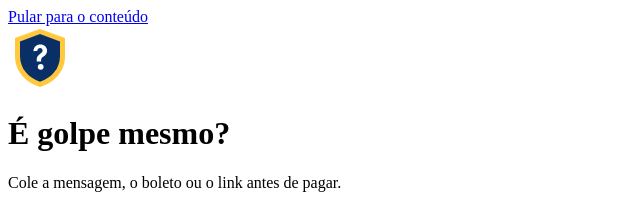
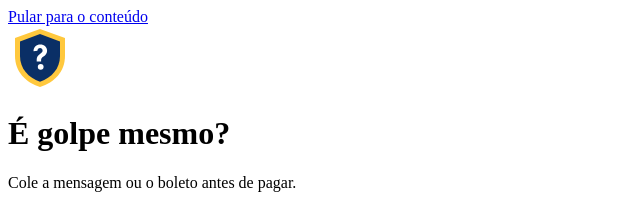
Before and after one commit to JoseTorquato/ehgolpemesmo, a website with bundled scripts: page index.html in a window 1280 px wide. Shown: the top 205 px of the page, 0-640 px from the left. Built offline with nearby package versions, Linux system fonts and the light colour scheme.

Commit message:
Tira "ou o link" do topo e da prévia até existir o campo de link
Um link puro colado como mensagem hoje dá "nenhum sinal": o site não
pode convidar a colar link antes da rodada 2. Imagem de prévia gerada de novo.

Co-authored-by: OpenBot <335604065+openbotgit[bot]@users.noreply.github.com>

```diff
--- a/index.html
+++ b/index.html
@@ -7,23 +7,23 @@
   <meta http-equiv="Content-Security-Policy" content="default-src 'none'; script-src 'self'; style-src 'self'; img-src 'self'; connect-src 'none'; form-action 'none'; base-uri 'none'">
   <meta name="referrer" content="no-referrer">
   <title>É golpe mesmo? Confira antes de pagar</title>
-  <meta name="description" content="Cole a mensagem, o boleto ou o link antes de pagar. Grátis, sem cadastro, e nada sai do seu celular.">
+  <meta name="description" content="Cole a mensagem ou o boleto antes de pagar. Grátis, sem cadastro, e nada sai do seu celular.">
   <meta name="theme-color" content="#0a2f66">
   <!-- Prévia do link no WhatsApp e em redes sociais. A imagem é deste site. -->
   <meta property="og:type" content="website">
   <meta property="og:locale" content="pt_BR">
   <meta property="og:site_name" content="É golpe mesmo?">
   <meta property="og:title" content="É golpe mesmo? Confira antes de pagar">
-  <meta property="og:description" content="Cole a mensagem, o boleto ou o link antes de pagar. Grátis, sem cadastro, e nada sai do seu celular.">
+  <meta property="og:description" content="Cole a mensagem ou o boleto antes de pagar. Grátis, sem cadastro, e nada sai do seu celular.">
   <meta property="og:url" content="https://josetorquato.dev/ehgolpemesmo/">
   <meta property="og:image" content="https://josetorquato.dev/ehgolpemesmo/img/og.png">
   <meta property="og:image:type" content="image/png">
   <meta property="og:image:width" content="1200">
   <meta property="og:image:height" content="630">
-  <meta property="og:image:alt" content="É golpe mesmo? Cole a mensagem, o boleto ou o link antes de pagar.">
+  <meta property="og:image:alt" content="É golpe mesmo? Cole a mensagem ou o boleto antes de pagar.">
   <meta name="twitter:card" content="summary_large_image">
   <meta name="twitter:title" content="É golpe mesmo? Confira antes de pagar">
-  <meta name="twitter:description" content="Cole a mensagem, o boleto ou o link antes de pagar. Grátis, sem cadastro, e nada sai do seu celular.">
+  <meta name="twitter:description" content="Cole a mensagem ou o boleto antes de pagar. Grátis, sem cadastro, e nada sai do seu celular.">
   <meta name="twitter:image" content="https://josetorquato.dev/ehgolpemesmo/img/og.png">
   <link rel="icon" href="favicon.svg" type="image/svg+xml">
   <link rel="apple-touch-icon" href="img/icone-180.png">
@@ -34,7 +34,7 @@
   <header class="hero">
     <img class="logo" src="favicon.svg" alt="" width="64" height="64">
     <h1>É golpe mesmo?</h1>
-    <p class="subtitulo">Cole a mensagem, o boleto ou o link antes de pagar.</p>
+    <p class="subtitulo">Cole a mensagem ou o boleto antes de pagar.</p>
     <ul class="selos" aria-label="Como funciona">
       <li>Grátis</li>
       <li>Sem cadastro</li>
```
Also changed, not shown: black-friday.html (+1 -1 lines), ja-cai.html (+1 -1 lines), tests/privacidade.test.mjs (+10 -0 lines), ferramentas/og.svg, img/og.png.
